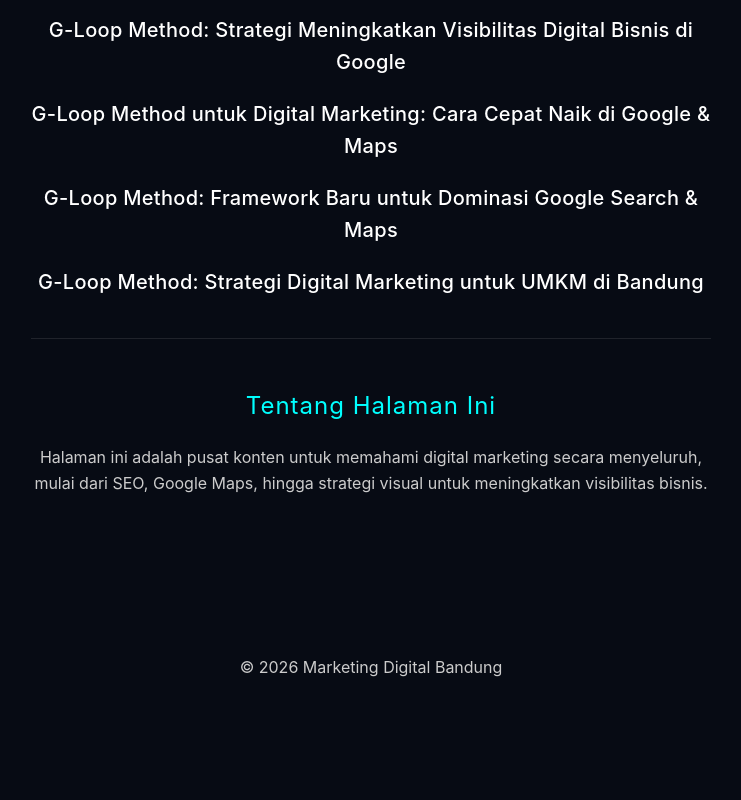
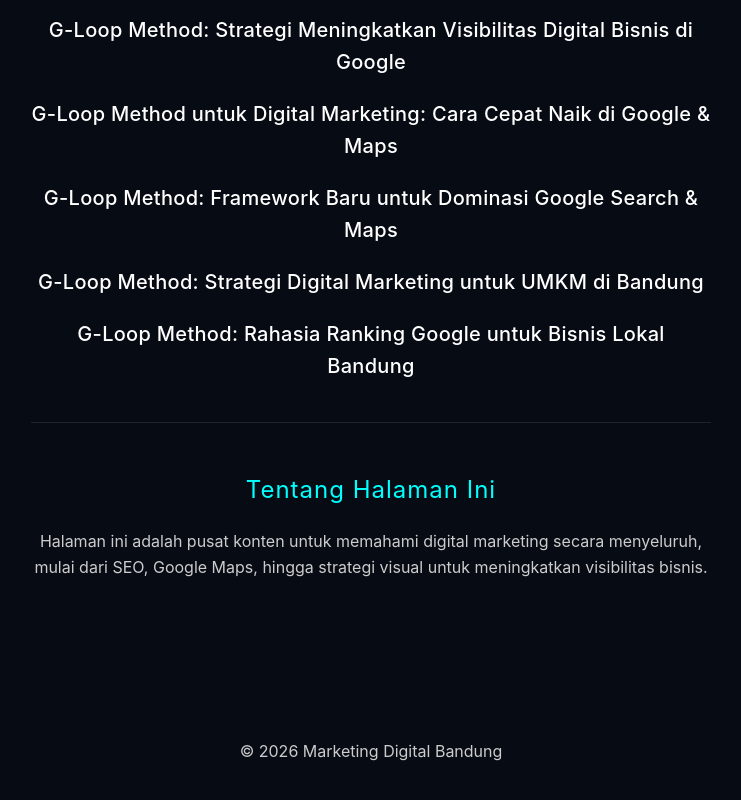
Before and after one commit to marketingdigitalbandung/marketingdigitalbandung.github.io, a plain HTML site: page artikel/index.html in a window 1280 px wide. Shown: the part 1527-2327 px from the top of the page, without its empty margins (269-1010 px from the left). Before the commit the page ends 2265 px from the top, so only its background shows below. Drawn offline with Linux system fonts and the light colour scheme.

Commit message:
Update index.html

```diff
--- a/artikel/index.html
+++ b/artikel/index.html
@@ -169,6 +169,7 @@
   <li><a href="g-loop-method-digital-marketing.html">G-Loop Method untuk Digital Marketing: Cara Cepat Naik di Google & Maps</a></li>
   <li><a href="g-loop-framework-dominasi-google.html">G-Loop Method: Framework Baru untuk Dominasi Google Search & Maps</a></li>
   <li><a href="g-loop-umkm-bandung.html">G-Loop Method: Strategi Digital Marketing untuk UMKM di Bandung</a></li>
+  <li><a href="g-loop-ranking-google-bandung.html">G-Loop Method: Rahasia Ranking Google untuk Bisnis Lokal Bandung</a></li>
 </ul>
 
 <div class="divider"></div>
```
